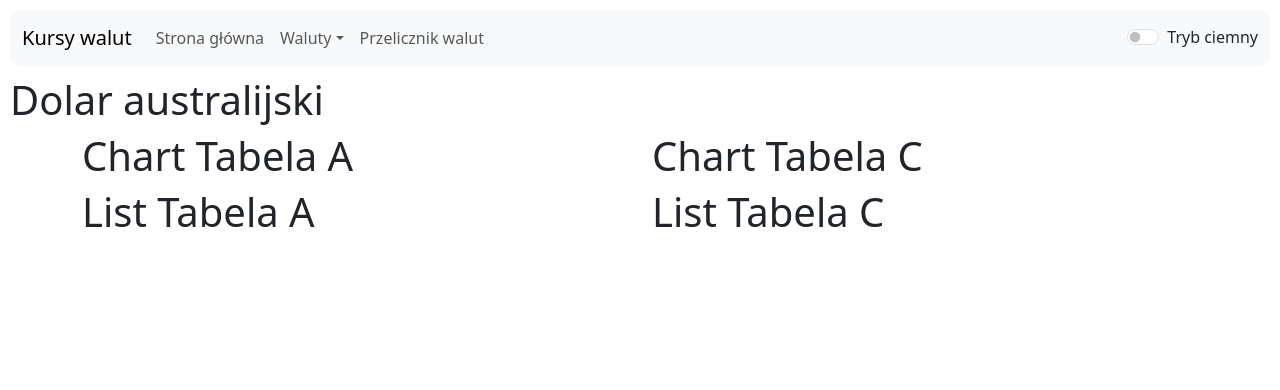
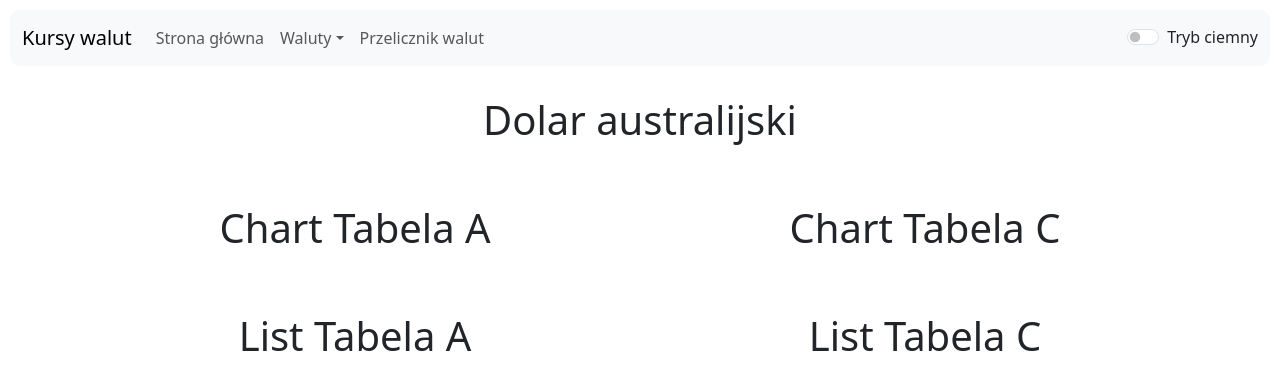
Before and after one commit to The-Mag-Pie/Exchange-rates, a Vue app: page /currency/AUD in a window 1280 px wide. Shown: the top 390 px of the page. Built offline with nearby package versions, Linux system fonts and the light colour scheme.

Commit message:
update types and improve imports

```diff
--- a/src/App.vue
+++ b/src/App.vue
@@ -1,6 +1,6 @@
 <script setup lang="ts">
 import { RouterView } from "vue-router"
-import NavBar from "./components/NavBar.vue"
+import NavBar from "@/components/NavBar.vue"
 </script>
 
 <template>
--- a/src/components/LastVisitedCurrencies.vue
+++ b/src/components/LastVisitedCurrencies.vue
@@ -1,14 +1,15 @@
 <script setup lang="ts">
 import { useRouter } from "vue-router"
 import axios from "axios"
-import currencies from "@/assets/currencies.json"
+import currenciesJson from "@/assets/currencies.json"
 import apiUrls from "@/assets/apiUrls.json"
 import { onMounted, ref } from "vue"
 import Loader from "@/components/SpinnerLoader.vue"
+import type Currency from "@/types/Currency"
 
-interface Currency {
-    code: string
-    name: string
+const currencies = currenciesJson as Currency[]
+
+interface CurrencyRow extends Currency {
     mid?: number
     bid?: number
     ask?: number
@@ -23,7 +24,7 @@ const rowClicked = (code: string) => {
 const isLoading = ref(true)
 
 const lastVisited = JSON.parse(localStorage.getItem("lastVisited") ?? "[]") as Array<string>
-const lastVisitedCurrencies = lastVisited.map((code) => currencies.find((currency) => currency.code === code) ?? { code: "XXX", name: "Nieznana waluta" }).slice(0, 5) as Currency[]
+const lastVisitedCurrencies = lastVisited.map((code) => currencies.find((currency) => currency.code === code) ?? { code: "XXX", name: "Nieznana waluta" }).slice(0, 5) as CurrencyRow[]
 
 onMounted(async () => {
     isLoading.value = true
--- a/src/components/NavBar.vue
+++ b/src/components/NavBar.vue
@@ -1,7 +1,10 @@
 <script setup lang="ts">
 import { ref, watch } from "vue"
 import { RouterLink } from "vue-router"
-import currencies from "@/assets/currencies.json"
+import currenciesJson from "@/assets/currencies.json"
+import type Currency from "@/types/Currency";
+
+const currencies = currenciesJson as Currency[]
 
 const html = document.documentElement
 const appTheme = localStorage.getItem("appTheme")
--- /dev/null
+++ b/src/types/Currency.ts
@@ -0,0 +1,4 @@
+export default interface Currency {
+    "code": string;
+    "name": string;
+}
--- /dev/null
+++ b/src/types/Rate.ts
@@ -0,0 +1,5 @@
+export default interface Rate {
+    "no": string;
+    "effectiveDate": string;
+    "mid": number;
+}
--- a/src/views/RatesView.vue
+++ b/src/views/RatesView.vue
@@ -1,20 +1,28 @@
 <script setup lang="ts">
 import { onMounted, watch, ref } from "vue"
 import { useRoute } from "vue-router"
-import currencies from "@/assets/currencies.json"
+import type Currency from "@/types/Currency"
+import type Rate from "@/types/Rate"
+import currenciesJson from "@/assets/currencies.json"
+
+const currencies = currenciesJson as Currency[]
 
 const route = useRoute()
-const currency = ref({ code: "XXX", name: "Nieznana waluta" })
+const currency = ref({} as Currency)
+const rateA = ref([] as Rate[])
 
 const updateCurrency = () => {
-    currency.value = currencies.find((currency) => currency.code === route.params.code) ?? { code: "XXX", name: "Nieznana waluta" }
+    currency.value = currencies.find((currency) => currency.code === route.params.code) ?? { code: "XXX", name: "Nieznana waluta" } as Currency
     document.title = `Kurs ${currency.value.name} - Kursy walut`
 }
 
-onMounted(updateCurrency)
-watch(() => route.params.code, updateCurrency)
+// const updateRate = async () => {
+//     const response = await fetch(`https://api.nbp.pl/api/exchangerates/rates/a/${currency.value.code}/last/1/?format=json`)
+//     const data = await response.json()
+//     rateA.value = data.rates[0]
+// }
 
-const storeLastVisited = () => {
+const storeLastVisitedCurrency = () => {
     const currencyCode = route.params.code as string
     const lastVisited = JSON.parse(localStorage.getItem("lastVisited") ?? "[]") as Array<string>
 
@@ -27,26 +35,33 @@ const storeLastVisited = () => {
     localStorage.setItem("lastVisited", JSON.stringify(lastVisited))
 }
 
-onMounted(storeLastVisited)
-watch(() => route.params.code, storeLastVisited)
+onMounted(() => {
+    updateCurrency()
+    storeLastVisitedCurrency()
+})
+
+watch(() => route.params.code, () => {
+    updateCurrency()
+    storeLastVisitedCurrency()
+})
 </script>
 
 <template>
     <h1>{{ currency.name }}</h1>
     <div class="container">
         <div class="row">
-            <div class="col-md-6">
+            <div class="col">
                 <h1>Chart Tabela A</h1>
             </div>
-            <div class="col-md-6">
+            <div class="col">
                 <h1>Chart Tabela C</h1>
             </div>
         </div>
         <div class="row">
-            <div class="col-md-6">
+            <div class="col">
                 <h1>List Tabela A</h1>
             </div>
-            <div class="col-md-6">
+            <div class="col">
                 <h1>List Tabela C</h1>
             </div>
         </div>
@@ -54,5 +69,8 @@ watch(() => route.params.code, storeLastVisited)
 </template>
 
 <style scoped>
-/* Component styles go here */
+h1 {
+    text-align: center;
+    margin: 30px 0;
+}
 </style>
```
